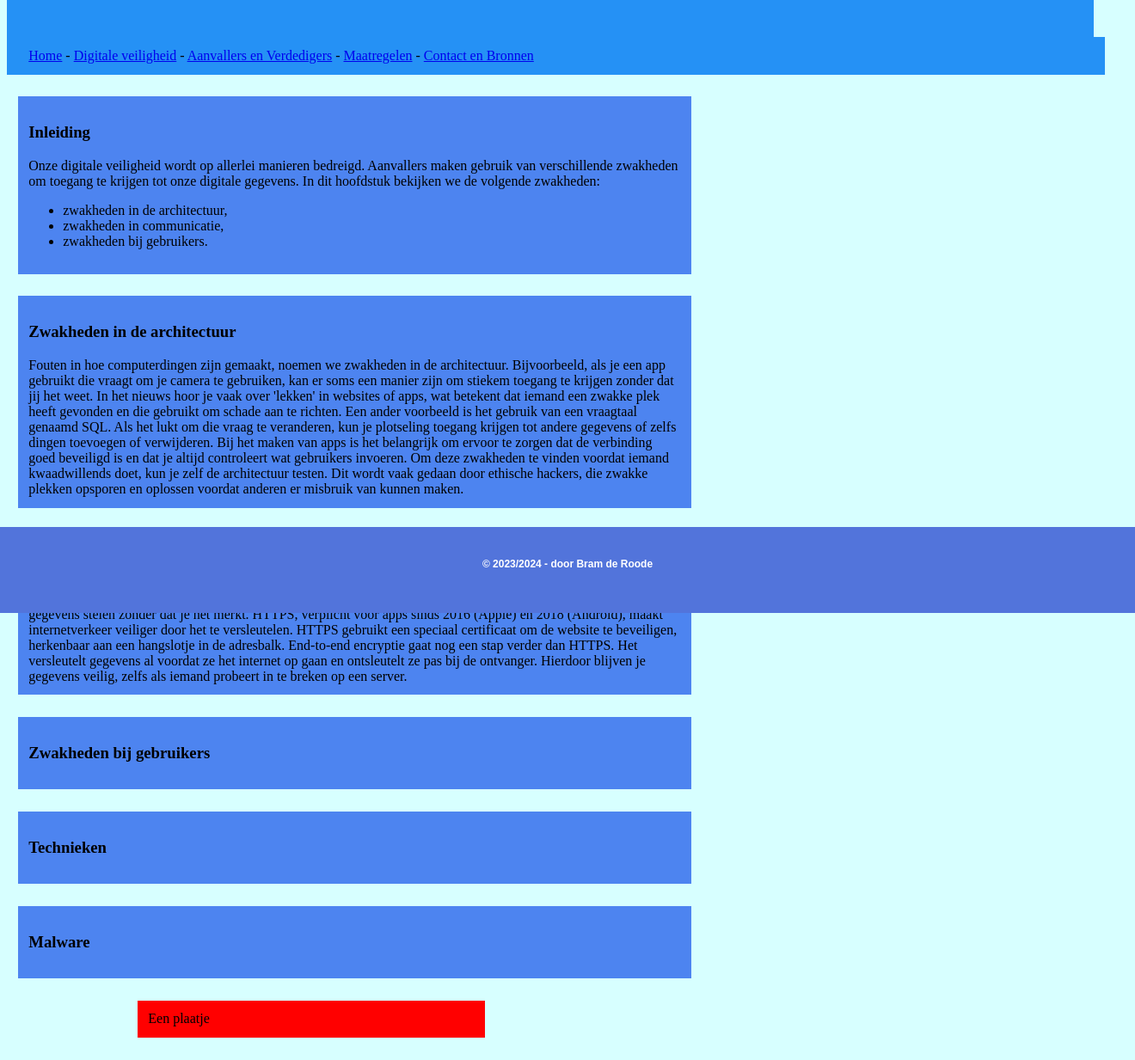
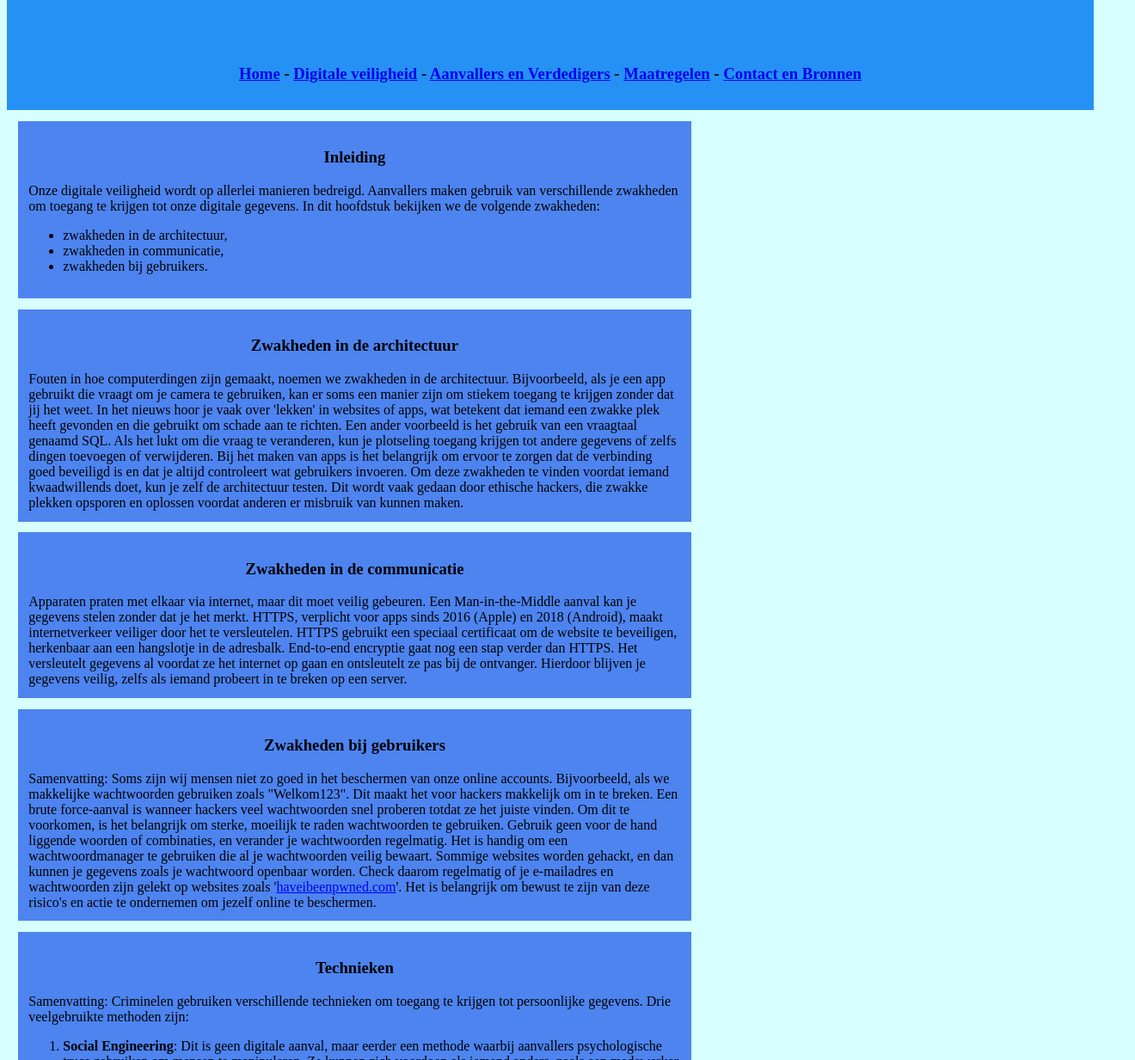
Before and after one commit to Bramdr08/2324-wrebsite-v4in2-bram-vigo, a plain HTML site: page bedreigingen.html in a window 1280 px wide. Shown: the part 87-1320 px from the top of the page at 86% size, 1320 px wide, since content can reach past the window. Before the commit the page ends 1294 px from the top, so only its background shows below. Drawn offline with Linux system fonts and the light colour scheme.

Commit message:
tot Bedreigingen af

```diff
--- a/aanvallersenverdedigers.css
+++ /dev/null
@@ -1,65 +0,0 @@
-html {
-  height: 100%;
-  width: 100%;
-}
-
-#wrapper {
-  width: 80%;
-  margin: auto;
-  background-color: #FFFFFF;
-}
-
-header {
-  width: 98%;
-  margin: 1%;
-  padding: 1%;
-}
-h1 {
-  text-align: center;
-}
-nav {
-  width: 100%;
-  background-color: #2591F5;
-  margin: 1%;
-  padding: 1%;
-}
-#plaatje {
-  width: 30%;
-  background-color: red;
-  float:right;
-  margin: 1%;
-  padding: 1%;
-}
-article {
-  width: 60%;
-  background-color:  #4D84F0;
-  float:left;
-  clear:both;
-  margin: 1%;
-  padding: 1%;
-}
-
-footer {
-  position: absolute;
-  left: 0;
-  bottom: 0;
-  right: 0;
-  width: 100%;
-  background-color: #5274DB;
-  color: black;
-  text-align: center;
-  height: 70px;
-  margin-top: 0;
-  padding: 20px;
-  font-size: 17px;
-  }
-
-  footer a{
-     color:black;
-
-   }
-h4 {
-  font-family: Arial;
-   font-size: 9pt;
-   color: white;
-}
--- a/atregelen.css
+++ /dev/null
@@ -1,66 +0,0 @@
-html {
-  height: 100%;
-  width: 100%;
-}
-
-#wrapper {
-  width: 80%;
-  margin: auto;
-  background-color: #FFFFFF;
-}
-
-header {
-  width: 98%;
-  margin: 1%;
-  padding: 1%;
-}
-h1 {
-  text-align: center;
-}
-
-nav {
-  width: 100%;
-  background-color: #2591F5;
-  margin: 1%;
-  padding: 1%;
-}
-#plaatje {
-  width: 30%;
-  background-color: red;
-  float:right;
-  margin: 1%;
-  padding: 1%;
-}
-article {
-  width: 60%;
-  background-color:  #4D84F0;
-  float:left;
-  clear:both;
-  margin: 1%;
-  padding: 1%;
-}
-
-footer {
-  position: absolute;
-  left: 0;
-  bottom: 0;
-  right: 0;
-  width: 100%;
-  background-color: #5274DB;
-  color: black;
-  text-align: center;
-  height: 70px;
-  margin-top: 0;
-  padding: 20px;
-  font-size: 17px;
-  }
-
-  footer a{
-     color:black;
-
-   }
-h4 {
-  font-family: Arial;
-   font-size: 9pt;
-   color: white;
-}
--- a/bedreigingen.css
+++ /dev/null
@@ -1,65 +0,0 @@
-html {
-  height: 100%;
-  width: 100%;
-}
-
-#wrapper {
-  width: 80%;
-  margin: auto;
-  background-color: #FFFFFF;
-}
-
-header {
-  width: 98%;
-  margin: 1%;
-  padding: 1%;
-}
-h1 {
-  text-align: center;
-}
-nav {
-  width: 100%;
-  background-color: #2591F5;
-  margin: 1%;
-  padding: 1%;
-}
-#plaatje {
-  width: 30%;
-  background-color: red;
-  float:right;
-  margin: 1%;
-  padding: 1%;
-}
-article {
-  width: 60%;
-  background-color:  #4D84F0;
-  float:left;
-  clear:both;
-  margin: 1%;
-  padding: 1%;
-}
-
-footer {
-  position: absolute;
-  left: 0;
-  bottom: 0;
-  right: 0;
-  width: 100%;
-  background-color: #5274DB;
-  color: black;
-  text-align: center;
-  height: 70px;
-  margin-top: 0;
-  padding: 20px;
-  font-size: 17px;
-  }
-
-  footer a{
-     color:black;
-
-   }
-h4 {
-  font-family: Arial;
-   font-size: 9pt;
-   color: white;
-}
--- a/bedreigingen.html
+++ b/bedreigingen.html
@@ -16,11 +16,11 @@
   </header>
 
   <nav>
-    <a href="index.html">Home</a> - <a href="digitaleveiligheid.html">Digitale veiligheid</a> - <a
+    <h3><a href="index.html">Home</a> - <a href="digitaleveiligheid.html">Digitale veiligheid</a> - <a
         href="aanvallersenverdedigers.html">Aanvallers en Verdedigers</a> - <a href="atregelen.html">Maatregelen</a> -
-      <a href="contactenbronnen.html">Contact en Bronnen</a>
+      <a href="contactenbronnen.html">Contact en Bronnen</a></h3>
   </nav>
-
+</div>
   <article>
     <h3>Inleiding</h3>
     <body>Onze digitale veiligheid wordt op allerlei manieren bedreigd. Aanvallers maken gebruik van verschillende zwakheden om toegang te krijgen tot onze digitale gegevens. In dit hoofdstuk bekijken we de volgende zwakheden:
@@ -53,20 +53,53 @@
 
   <article>
     <h3>Zwakheden bij gebruikers</h3>
-    <body></body>
+    <body>Samenvatting:
+
+      Soms zijn wij mensen niet zo goed in het beschermen van onze online accounts. Bijvoorbeeld, als we makkelijke wachtwoorden gebruiken zoals "Welkom123". Dit maakt het voor hackers makkelijk om in te breken. Een brute force-aanval is wanneer hackers veel wachtwoorden snel proberen totdat ze het juiste vinden.
+
+      Om dit te voorkomen, is het belangrijk om sterke, moeilijk te raden wachtwoorden te gebruiken. Gebruik geen voor de hand liggende woorden of combinaties, en verander je wachtwoorden regelmatig. Het is handig om een wachtwoordmanager te gebruiken die al je wachtwoorden veilig bewaart. Sommige websites worden gehackt, en dan kunnen je gegevens zoals je wachtwoord openbaar worden. Check daarom regelmatig of je e-mailadres en wachtwoorden zijn gelekt op websites zoals '<a href="https://haveibeenpwned.com/">haveibeenpwned.com</a>'. Het is belangrijk om bewust te zijn van deze risico's en actie te ondernemen om jezelf online te beschermen.</body>
   </article>
 
   <article>
     <h3>Technieken</h3>
-    <body></body>
-  </article>
+    <body>Samenvatting:
+
+      Criminelen gebruiken verschillende technieken om toegang te krijgen tot persoonlijke gegevens. Drie veelgebruikte methoden zijn:
+
+      <ol>
+      <li><b>Social Engineering</b>: Dit is geen digitale aanval, maar eerder een methode waarbij aanvallers psychologische trucs gebruiken om mensen te manipuleren. Ze kunnen zich voordoen als iemand anders, zoals een medewerker van een bedrijf of bank, om gegevens of wachtwoorden te verkrijgen.</li>
+
+      <li><b>Phishing</b>: Criminelen gebruiken phishing in combinatie met social engineering. Slachtoffers worden vaak via e-mail naar een nagemaakte website gelokt, bijvoorbeeld van hun bank. Hier moeten ze inloggen, maar in werkelijkheid geven ze hun inloggegevens aan de aanvallers.</li>
+
+      <li><b>Malware</b>: Dit omvat verschillende soorten kwaadaardige software die worden gebruikt om systemen te infecteren. Meer details hierover worden besproken hier onder.</li>
+    </body>
+      </ol>
+    </article>
 
   <article>
     <h3>Malware</h3>
-    <body></body>
-  </article>
+    <body>Samenvatting:
 
-<div id= "plaatje">Een plaatje</div>
+      Malware betekent eigenlijk 'kwaadaardige software' en is een soort computerprogramma dat slechte bedoelingen heeft. Er zijn verschillende soorten:
+
+      <ol>
+      <li><b>Trojan Horse</b>: Dit verstopt zich in onschuldige bestanden en kan schade veroorzaken of een opening geven aan hackers.</li>
+
+      <li><b>Worm</b>: Een worm is als een zelfverspreidende virus die door computer- en internetnetwerken beweegt.</li>
+
+      <li><b>Virus</b>: Een virus besmet andere programma's en verspreidt zich terwijl het schade aanricht.</li>
+
+      <li><b>Spyware</b>: Dit soort malware probeert stiekem informatie over hoe je je computer gebruikt te krijgen en stuurt dat naar de maker van de spyware.</li>
+
+      <li><b>Adware</b>: Adware laat ongewenste advertenties zien op je computer, soms met vervelende extra functies zoals spyware.</li>
+
+      <li><b>Ransomware</b>: Ransomware vergrendelt je bestanden en vraagt dan om geld om ze weer vrij te geven.</li>
+      <p>
+      Malware kan op verschillende manieren je computer binnenkomen, bijvoorbeeld via e-mails of als je dingen downloadt van het internet. Het is belangrijk om voorzichtig te zijn en je computer goed te beveiligen om te voorkomen dat malware schade aanricht.
+    </p>
+    </ol>
+    </body>
+    </article>
 
 <footer>
   <h4>© 2023/2024 - door Bram de Roode</h4>
--- a/contactenenbronnen.css
+++ /dev/null
@@ -1,65 +0,0 @@
-html {
-    height: 100%;
-    width: 100%;
-  }
-
-  #wrapper {
-    width: 100%;
-    margin: auto;
-    background-color: #FFFFFF;
-  }
-
-  header {
-    width: 98%;
-    margin: 1%;
-    padding: 1%;
-  }
-  h1 {
-    text-align: center;
-  }
-  nav {
-    width: 100%;
-    background-color: #2591F5;
-    margin: 1%;
-    padding: 1%;
-  }
-  #plaatje {
-    width: 30%;
-    background-color: red;
-    float:right;
-    margin: 1%;
-    padding: 1%;
-  }
-  article {
-    width: 60%;
-    background-color:  #4D84F0;
-    float:left;
-    clear:both;
-    margin: 1%;
-    padding: 1%;
-  }
-
-  footer {
-    position: absolute;
-    left: 0;
-    bottom: 0;
-    right: 0;
-    width: 100%;
-    background-color: #5274DB;
-    color: black;
-    text-align: center;
-    height: 70px;
-    margin-top: 0;
-    padding: 20px;
-    font-size: 17px;
-    }
-
-    footer a{
-       color:black;
-
-     }
-  h4 {
-    font-family: Arial;
-     font-size: 9pt;
-     color: white;
-  }
--- a/digitaleveiligheid.css
+++ b/home.css
@@ -24,46 +24,67 @@ h1 {
 nav {
   width: 98%;
   background-color: #2591F5;
-  margin: 1%;
   padding: 1%;
-  text-align: center;
 }
 
 h3 {
   text-align: center;
-
 }
 
 body {
   background-color: rgba(0, 255, 255, 0.156);
 }
 
+.plaatjeRechts {
+  position: absolute;
+  width: 30%;
+  margin: 1%;
+  padding: 1%;
+  margin-right: 10%;
+}
 
-#plaatje {
+.plaatjeLinks {
+  position: absolute;
   width: 30%;
-    background-color: red;
-    float:left;
     margin: 1%;
     padding: 1%;
     margin-left: 12%;
   }
 
+  .plaatjeRechts2 {
+    position: absolute;
+    width: 30%;
+    margin: 1%;
+    padding: 1%;
+    margin-right: 10%;
+  }
+
+  .plaatjeLinks2 {
+    position: absolute;
+    width: 30%;
+      margin: 1%;
+      padding: 1%;
+      margin-left: 12%;
+    }
 
 article {
   width: 60%;
   background-color:  #4D84F0;
-  float:left;
   clear:both;
   margin: 1%;
   padding: 1%;
 }
 
 footer {
-  width: 100%;
-  background-color: white;
+  position:fixed;
+  left:0;
+  right:0;
+  bottom:0;
+  width: 95,5%;
+  background-color: #5274DB;
   color: black;
   text-align: center;
-  height: 610px;
+  height: 20px;
   margin-top: 0;
   padding: 20px;
   font-size: 17px;
@@ -78,3 +99,8 @@ h4 {
    font-size: 9pt;
    color: white;
 }
+
+.plaatje-1{
+  float: left;
+  padding: 100px;
+}
--- a/style.css
+++ b/style.css
@@ -24,25 +24,42 @@ h1 {
 nav {
   width: 98%;
   background-color: #2591F5;
+  padding: 1%;
+}
+h3 {
+  text-align: center;
+
+}
+
+body {
+  background-color: rgba(0, 255, 255, 0.156);
+}
+
+.plaatjeRechts {
+  position: absolute;
+  width: 30%;
   margin: 1%;
   padding: 1%;
 }
-body {
-  background-color: rgba(0, 255, 255, 0.156);
+
+.plaatjeLinks {
+  position: absolute;
+  width: 30%;
+    margin: 1%;
+    padding: 1%;
   }
-#plaatje {
+
+  .plaatjeRechts2 {
+    position: absolute;
     width: 30%;
-  background-color: red;
-  float:right;
     margin: 1%;
     padding: 1%;
     margin-right: 10%;
   }
 
-#plaatje {
+  .plaatjeLinks2 {
+    position: absolute;
     width: 30%;
-    background-color: red;
-    float:left;
       margin: 1%;
       padding: 1%;
       margin-left: 12%;
@@ -51,22 +68,17 @@ body {
 article {
   width: 60%;
   background-color:  #4D84F0;
-  float:left;
   clear:both;
   margin: 1%;
   padding: 1%;
 }
 
 footer {
-  position: absolute;
-  left: 0;
-  bottom: 0;
-  right: 0;
-  width: 100%;
+  width: 95,5%;
   background-color: #5274DB;
   color: black;
   text-align: center;
-  height: 60px;
+  height: 20px;
   margin-top: 0;
   padding: 20px;
   font-size: 17px;
@@ -81,3 +93,8 @@ h4 {
    font-size: 9pt;
    color: white;
 }
+
+.plaatje-1{
+  float: left;
+  padding: 100px;
+}
```
Also changed, not shown: aanvallersenverdedigers.html (+26 -3 lines), atregelen.html (+3 -3 lines), contactenbronnen.html (+3 -3 lines), digitaleveiligheid.html (+9 -3 lines), index.html (+9 -5 lines), images/afbeeldingen/plaatje-1.jpeg (added), images/afbeeldingen/plaatje-2.jpeg (added), images/afbeeldingen/plaatje-3.jpeg (added). Lines whose indentation alone changed are shown as unchanged.
